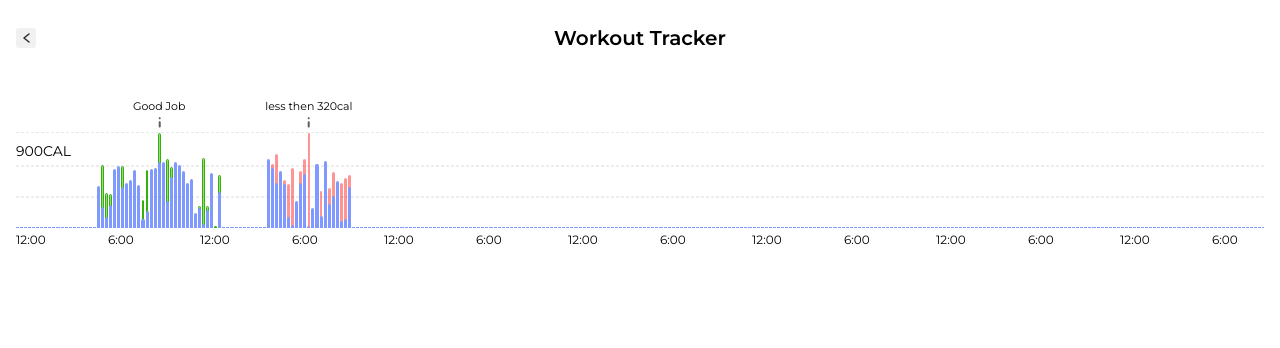
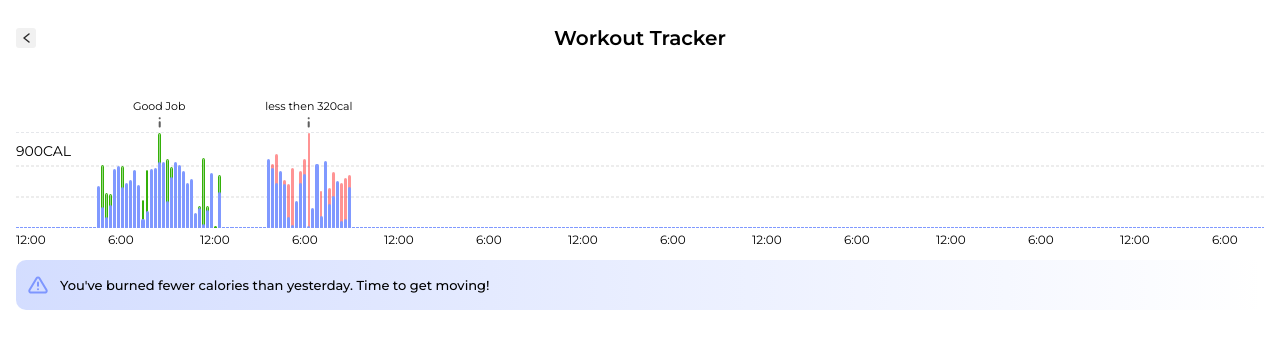
Before and after one commit to vaishnow/dacoid-fitness-preview, a React (Vite) app: page /progress-tracker in a window 1280 px wide. Shown: the top 348 px of the page. Built offline with nearby package versions, Linux system fonts and the light colour scheme.

Commit message:
create warning banner

```diff
--- /dev/null
+++ b/src/components/WarningBanner.tsx
@@ -0,0 +1,13 @@
+import alertTriangle from "../assets/alert-triangle.svg";
+
+const WarningBanner = () => {
+  return (
+    <div className="flex items-center bg-gradient-to-r text-[13px] leading-4 font-medium py-2 pe-4 h-[50px] rounded-[10px] from-[#819DFF58] to-[#10101000]">
+      <img src={alertTriangle} alt="Alert" className="size-5 mx-3"/>
+      <span>
+        You've burned fewer calories than yesterday. Time to get moving!
+      </span>
+    </div>
+  );
+};
+export default WarningBanner;
--- a/src/pages/Progress.tsx
+++ b/src/pages/Progress.tsx
@@ -1,5 +1,6 @@
 import ProgressGraph from "../components/ProgressGraph";
 import chevronL from "../assets/chevron-left.svg";
+import WarningBanner from "../components/WarningBanner";
 
 const Progress = () => {
   return (
@@ -7,6 +8,7 @@ const Progress = () => {
       <button className="absolute top-7"><img src={chevronL} alt="Back button"  /></button>
       <h1 className="font-semibold text-xl mb-20 text-center">Workout Tracker</h1>
       <ProgressGraph/>
+      <WarningBanner/>
     </main>
   );
 };
```
Also changed, not shown: src/assets/alert-triangle.svg (added).
